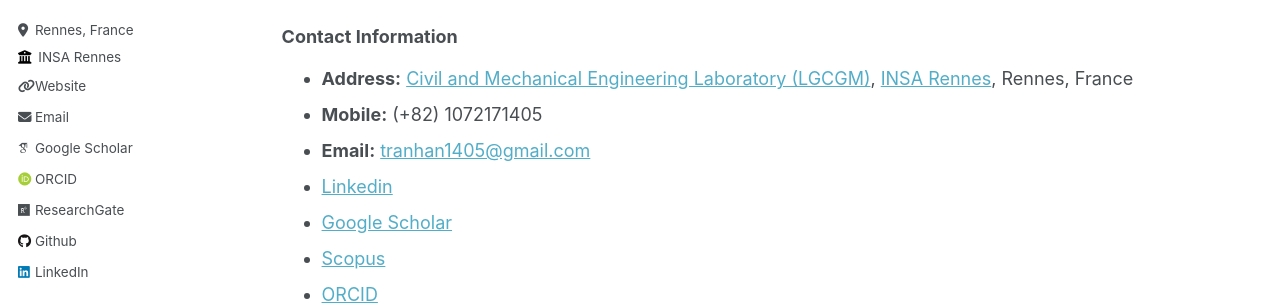
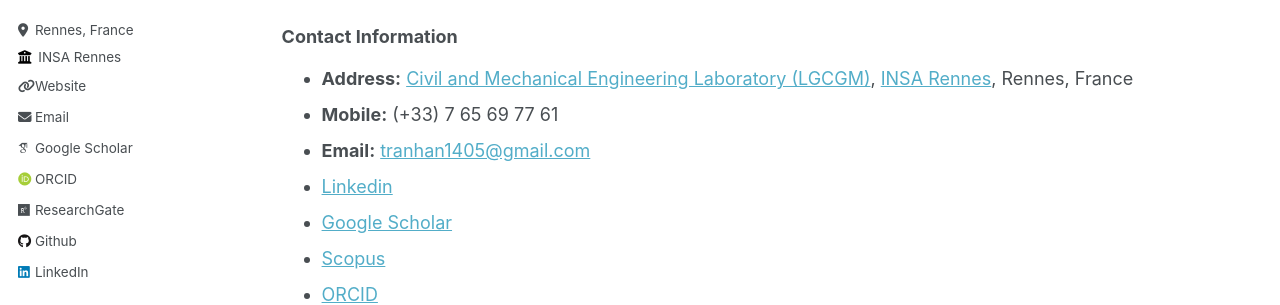
Before and after one commit to tranhan1405/tranhan1405.github.io, a Jekyll site: the page built from _pages/cv.md, in a window 1280 px wide and 900 px high. Shown: the part 322-627 px from the top of the window. Built offline with Jekyll 4.4.1, drawn with Linux system fonts in a browser that asks for light colours; some web fonts are replaced.

Commit message:
Update cv.md

```diff
--- a/_pages/cv.md
+++ b/_pages/cv.md
@@ -17,7 +17,7 @@
 
 ### Contact Information
 - **Address:** [Civil and Mechanical Engineering Laboratory (LGCGM)](https://www.insa-rennes.fr/en/lgcgm.html),  [INSA Rennes](https://www.insa-rennes.fr/index.html), Rennes, France
-- **Mobile:** (+82) 1072171405
+- **Mobile:** (+33) 7 65 69 77 61
 - **Email:** [tranhan1405@gmail.com](mailto:tranhan1405@gmail.com)
 - [Linkedin](https://www.linkedin.com/in/tranhan1405/)
 - [Google Scholar](https://scholar.google.com/citations?user=FSIZYHkAAAAJ&hl=vi)
```
